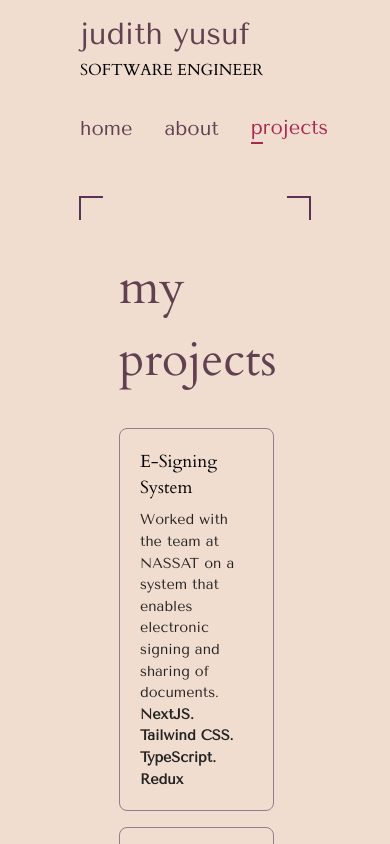
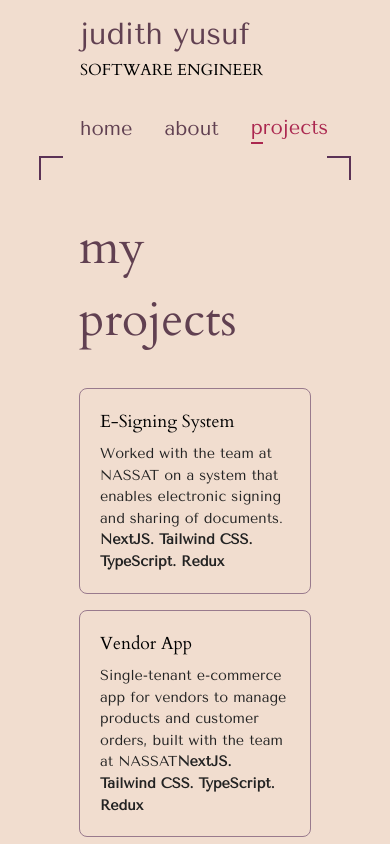
Before and after one commit to judithlk/my-portfolio, a Next.js app: page /projects in a window 390 px wide. Built offline with nearby package versions, Linux system fonts and the light colour scheme.

Commit message:
Responsiveness

```diff
--- a/src/app/projects/page.tsx
+++ b/src/app/projects/page.tsx
@@ -28,7 +28,7 @@ export default function Projects() {
   // ]
   return (
     <>
-      <main className="w-[80%] sm:w-[70%] m-auto p-10 space-y-8 ">
+      <main className="w-[80%] sm:w-[70%] m-auto sm:p-10 space-y-8 ">
         <div className="w-[100%] flex justify-between ">
           <div className="w-6 h-6 border-t-2 border-l-2 border-[#5B3256]"></div>
           <div className="w-6 h-6 border-t-2 border-r-2 border-[#5B3256]"></div>
```
